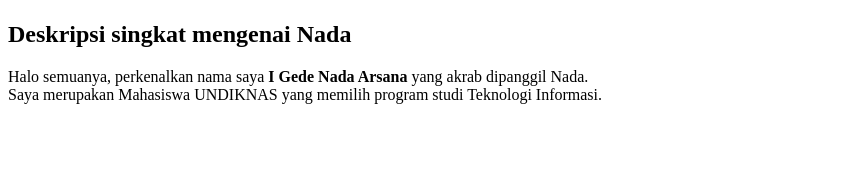
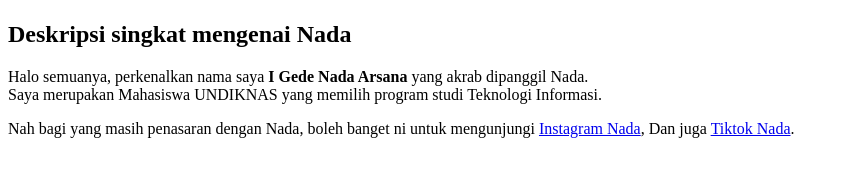
Before and after one commit to Torortutsq/PRAKTIKUM_HTML_WEB, a plain HTML site: page Biodata.html in a window 1280 px wide. Shown: the part 583-760 px from the top of the page, without its empty margins (0-845 px from the left). Drawn offline with Linux system fonts and the light colour scheme.

Commit message:
Membuat Hyperlink Soisal Media

```diff
--- a/Biodata.html
+++ b/Biodata.html
@@ -16,5 +16,9 @@
         Halo semuanya, perkenalkan nama saya <b>I Gede Nada Arsana</b> yang akrab dipanggil Nada. <br>
         Saya merupakan Mahasiswa UNDIKNAS yang memilih program studi Teknologi Informasi.
     </p>
+    <P>
+        Nah bagi yang masih penasaran dengan Nada, boleh banget ni untuk mengunjungi <a href="https://www.instagram.com/ybnaddd?igsh=MXhsemh2ZGNpaHJ2cQ%3D%3D&utm_source=qr" target="_blank"> Instagram Nada</a>,
+        Dan juga <a href="https://www.tiktok.com/@skoch1i?_t=ZS-8zrHrcCipnB&_r=1" target="_blank"> Tiktok Nada</a>.
+    </P>
 </body>
 </html>
```
